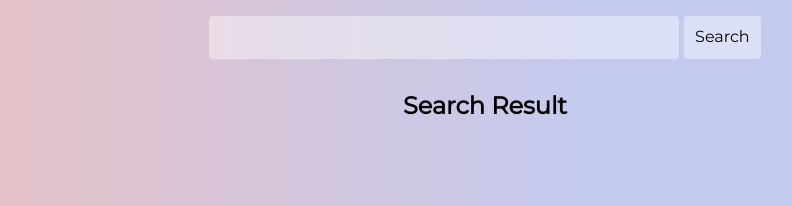
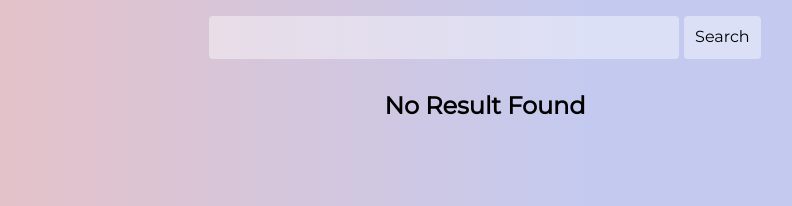
Before and after one commit to rishabhchoudhary2496/react-AnimeApp, a React (Create React App) app: page /searchResult in a window 1280 px wide. Shown: the top 206 px of the page, without its empty margins (155-947 px from the left). Built offline with nearby package versions, Linux system fonts and the light colour scheme.

Commit message:
fix search related bug

```diff
--- a/src/components/Search.tsx
+++ b/src/components/Search.tsx
@@ -13,6 +13,7 @@ const Search = () => {
     e.preventDefault()
     setLoading(true)
     const data = await searchAnime(value)
+    console.log('da--ta', data)
     setValue('')
     setLoading(false)
 
--- a/src/screens/SearchResult.tsx
+++ b/src/screens/SearchResult.tsx
@@ -30,12 +30,21 @@ const SearchResult = () => {
   const result = location.state as Idata
   console.log('data', result?.data)
 
+  if (!result?.data) {
+    return (
+      <div className={styles.container}>
+        <Search />
+        <h2 style={{ textAlign: 'center' }}>No Result Found</h2>
+      </div>
+    )
+  } else {
     return (
       <div className={styles.container}>
         <Search />
         <h2 style={{ textAlign: 'center' }}>Search Result</h2>
         <div className={styles['flex-grid']}>
-        {result?.data.map((anime) => (
+          {result &&
+            result?.data?.map((anime) => (
               <div className={styles['col']}>
                 <ResultCard
                   airing={anime?.airing}
@@ -58,5 +67,6 @@ const SearchResult = () => {
       </div>
     )
   }
+}
 
 export default SearchResult
```
Lines whose indentation alone changed are shown as unchanged.
